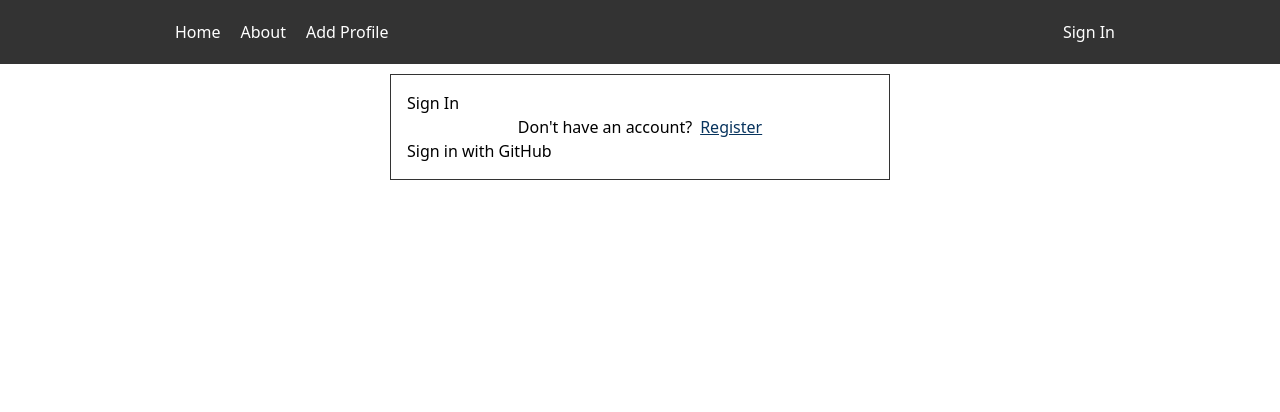
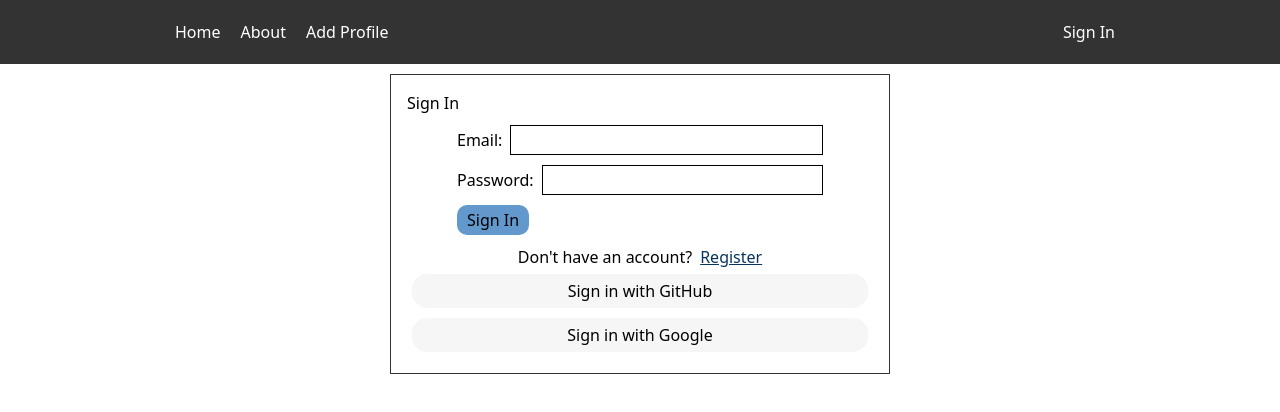
Before and after one commit to AllieDaSchu/nextjsproject, a Next.js app: page /auth/signin in a window 1280 px wide. Shown: the top 412 px of the page. Built offline with nearby package versions, Linux system fonts and the light colour scheme; no server answers.

Commit message:
Fixed github and google logins

```diff
--- a/src/app/globals.css
+++ b/src/app/globals.css
@@ -244,3 +244,15 @@ input[type=text], input[type=email], textarea {
 .account-section button {
   cursor: pointer;
 }
+
+.service-logins {
+  display: flex;
+  flex-direction: column;
+}
+
+.service-logins .service-btn {
+  padding: 5px;
+  background-color: #f6f6f6;
+  border-radius: 15px;
+  margin: 5px;
+}
--- a/src/auth.js
+++ b/src/auth.js
@@ -2,7 +2,8 @@ import NextAuth from "next-auth";
 import bcrypt from "bcryptjs";
 import Credentials from "next-auth/providers/credentials";
 import prisma from "@/lib/prisma"
-import GitHub from "next-auth/providers/google"
+import GitHub from "next-auth/providers/github"
+import Google from "next-auth/providers/google"
 
 export const {
     auth, handlers,
@@ -40,6 +41,7 @@ export const {
             },
         }),
         GitHub,
+        Google,
     ],
     pages: {
         signIn: '/auth/signin',
--- a/src/components/AuthForm.jsx
+++ b/src/components/AuthForm.jsx
@@ -84,7 +84,7 @@ const AuthForm = () => {
     <div className="signFormContainer">
       <h1>{isLogin ? "Sign In" : "Register"}</h1>
       {statusMessage && <p className="statusMessage">{statusMessage}</p>}
-      {/* <form onSubmit={handleSubmit} className="authForm">
+      <form onSubmit={handleSubmit} className="authForm">
         <div className="formRow">
           <label htmlFor="email">Email: </label>
           <input
@@ -109,16 +109,22 @@ const AuthForm = () => {
         <button type="submit" disabled={isSubmitting || !data.email || !data.password}>
           {isSubmitting ? "Signing in..." : isLogin ? "Sign In" : "Register"}
         </button>
-      </form> */}
+      </form>
       <div className="toggle">
         <p>{isLogin ? "Don't have an account?" : "Already have an account?"}</p>
         <button type="button" onClick={handleToggle}>
           {isLogin ? "Register" : "Sign In"}
         </button>
       </div>
-      <button onClick={() => signIn("github", {callbackUrl})}>
+      <div className="service-logins">
+        <button className="service-btn" type="button" onClick={() => signIn("github")}>
         Sign in with GitHub
       </button>
+      <button className="service-btn" type="button" onClick={() => signIn("google")}>
+        Sign in with Google
+      </button>
+      </div>
+
     </div>
   );
 };
```
